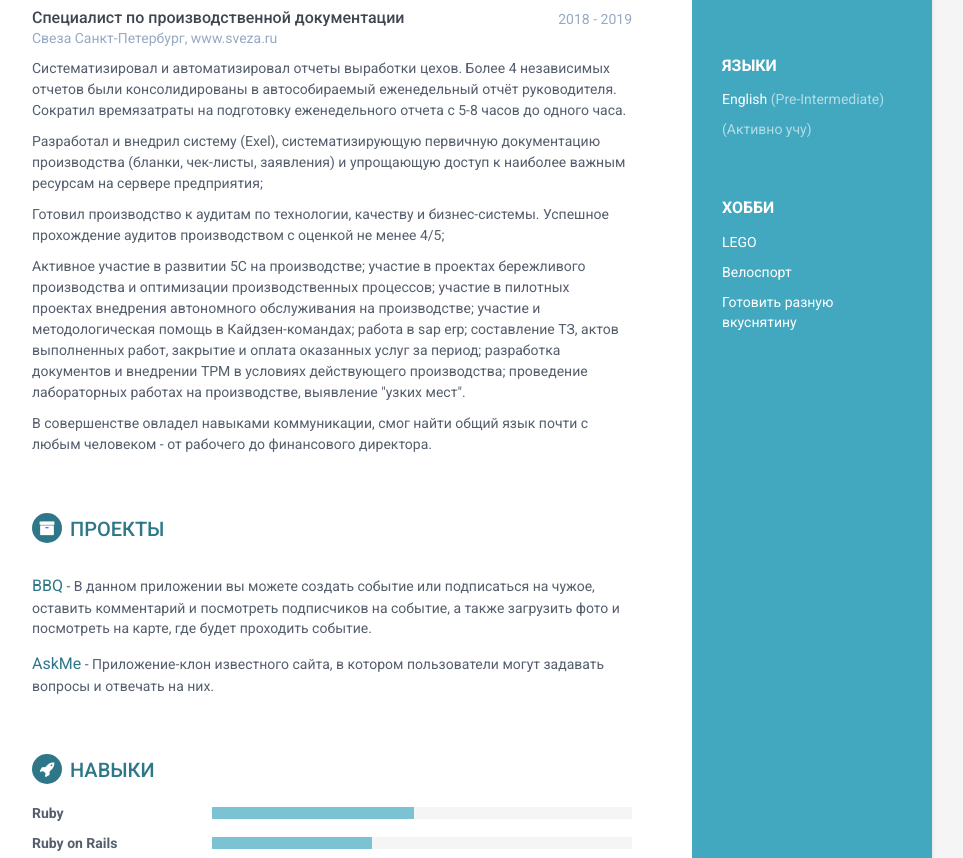
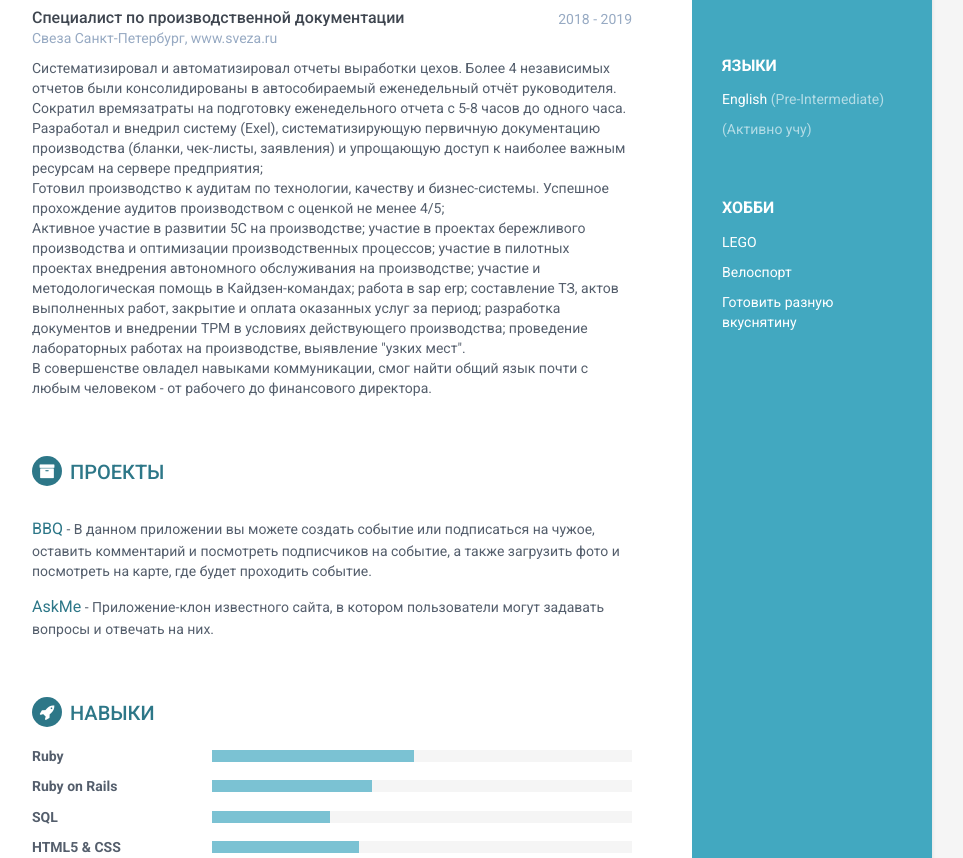
Before and after one commit to IlyaKokorev/CV, a plain HTML site: page index.html in a window 1280 px wide. Shown: the part 888-1746 px from the top of the page, without its empty margins (188-1151 px from the left). Drawn offline with Linux system fonts and the light colour scheme.

Commit message:
done beautifully

```diff
--- a/index.html
+++ b/index.html
@@ -133,11 +133,11 @@
                         <div class="company">Свеза Санкт-Петербург, www.sveza.ru</div>
                     </div><!--//meta-->
                     <div class="details">
-                        <p>Cистематизировал и автоматизировал отчеты выработки цехов. Более 4 независимых отчетов были консолидированы в автособираемый еженедельный отчёт руководителя. Сократил времязатраты на подготовку еженедельного отчета с 5-8 часов до одного часа.</p>
-                        <p>Разработал и внедрил систему (Exel), систематизирующую первичную документацию производства (бланки, чек-листы, заявления) и упрощающую доступ к наиболее важным ресурсам на сервере предприятия;</p>
-                        <p>Готовил производство к аудитам по технологии, качеству и бизнес-системы. Успешное прохождение аудитов производством с оценкой не менее 4/5;</p>
-                        <p>Активное участие в развитии 5С на производстве; участие в проектах бережливого производства и оптимизации производственных процессов; участие в пилотных проектах внедрения автономного обслуживания на производстве; участие и методологическая помощь в Кайдзен-командах; работа в sap erp; составление ТЗ, актов выполненных работ, закрытие и оплата оказанных услуг за период; разработка документов и внедрении TPM в условиях действующего производства; проведение лабораторных работах на производстве, выявление "узких мест".</p>
-                        <p>В совершенстве овладел навыками коммуникации, смог найти общий язык почти с любым человеком - от рабочего до финансового директора.</p>
+                        <div>Cистематизировал и автоматизировал отчеты выработки цехов. Более 4 независимых отчетов были консолидированы в автособираемый еженедельный отчёт руководителя. Сократил времязатраты на подготовку еженедельного отчета с 5-8 часов до одного часа.</div>
+                        <div>Разработал и внедрил систему (Exel), систематизирующую первичную документацию производства (бланки, чек-листы, заявления) и упрощающую доступ к наиболее важным ресурсам на сервере предприятия;</div>
+                        <div>Готовил производство к аудитам по технологии, качеству и бизнес-системы. Успешное прохождение аудитов производством с оценкой не менее 4/5;</div>
+                        <div>Активное участие в развитии 5С на производстве; участие в проектах бережливого производства и оптимизации производственных процессов; участие в пилотных проектах внедрения автономного обслуживания на производстве; участие и методологическая помощь в Кайдзен-командах; работа в sap erp; составление ТЗ, актов выполненных работ, закрытие и оплата оказанных услуг за период; разработка документов и внедрении TPM в условиях действующего производства; проведение лабораторных работах на производстве, выявление "узких мест".</div>
+                        <div>В совершенстве овладел навыками коммуникации, смог найти общий язык почти с любым человеком - от рабочего до финансового директора.</div>
                     </div><!--//details-->
                 </div><!--//item-->
 
```
